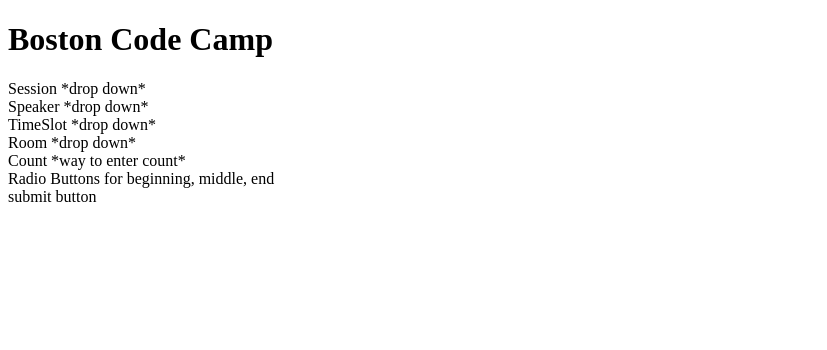
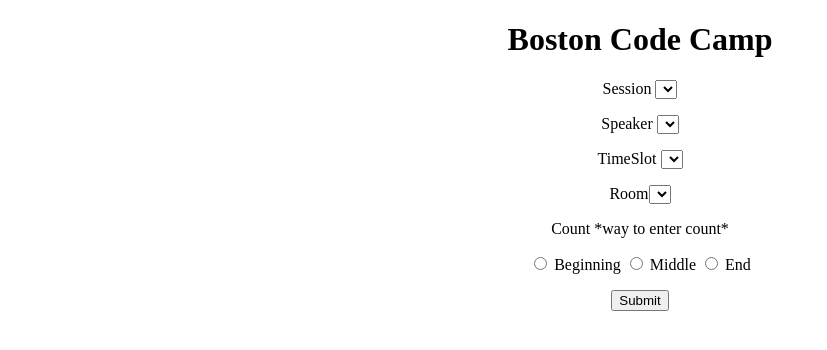
Before and after one commit to sea-mc/SoftwareEngineering, a plain HTML site: page SoftwareEngineering.html in a window 1280 px wide. Shown: the whole page, without its empty margins (0-827 px from the left). Drawn offline with Linux system fonts and the light colour scheme.

Commit message:
Add files via upload

```diff
--- a/SoftwareEngineering.html
+++ b/SoftwareEngineering.html
@@ -3,19 +3,22 @@
 
 <head>
   <meta charset="UTF-8">
-  <meta name="description" content="Boston Code Camp Counter Interface"
-<!meta name="viewport" content="width=device-width, initial-scale=1">
-<title>Boston Code Camp</title>
-
+  <title>Boston Code Camp</title>
 </head>
 
 <body>
+  <center>
+ <h1>Boston Code Camp</h1>
+<p>Session <select></select> </p>
+<p>Speaker <select></select> </p>
+<p>TimeSlot <select></select></p>
+ <p>Room<select></select></p>
+ <p>Count *way to enter count*</p>
+ <p> <input type="radio" name="Time of Count" value="beginning"> Beginning
+<input type="radio" name="Time of Count" value="Middle"> Middle <input type ="radio" name = "Time of Count" value="End"> End</br></p>
+<p> <button type="button">Submit</button></p>
+ </center>
 
- <h1>Boston Code Camp</h1>
-
-Session *drop down*</br> Speaker *drop down*</br> TimeSlot *drop down*</br> Room
- *drop down*</br>Count *way to enter count*</br> Radio Buttons for beginning, middle,
- end</br> submit button
 </body>
 
 
```
